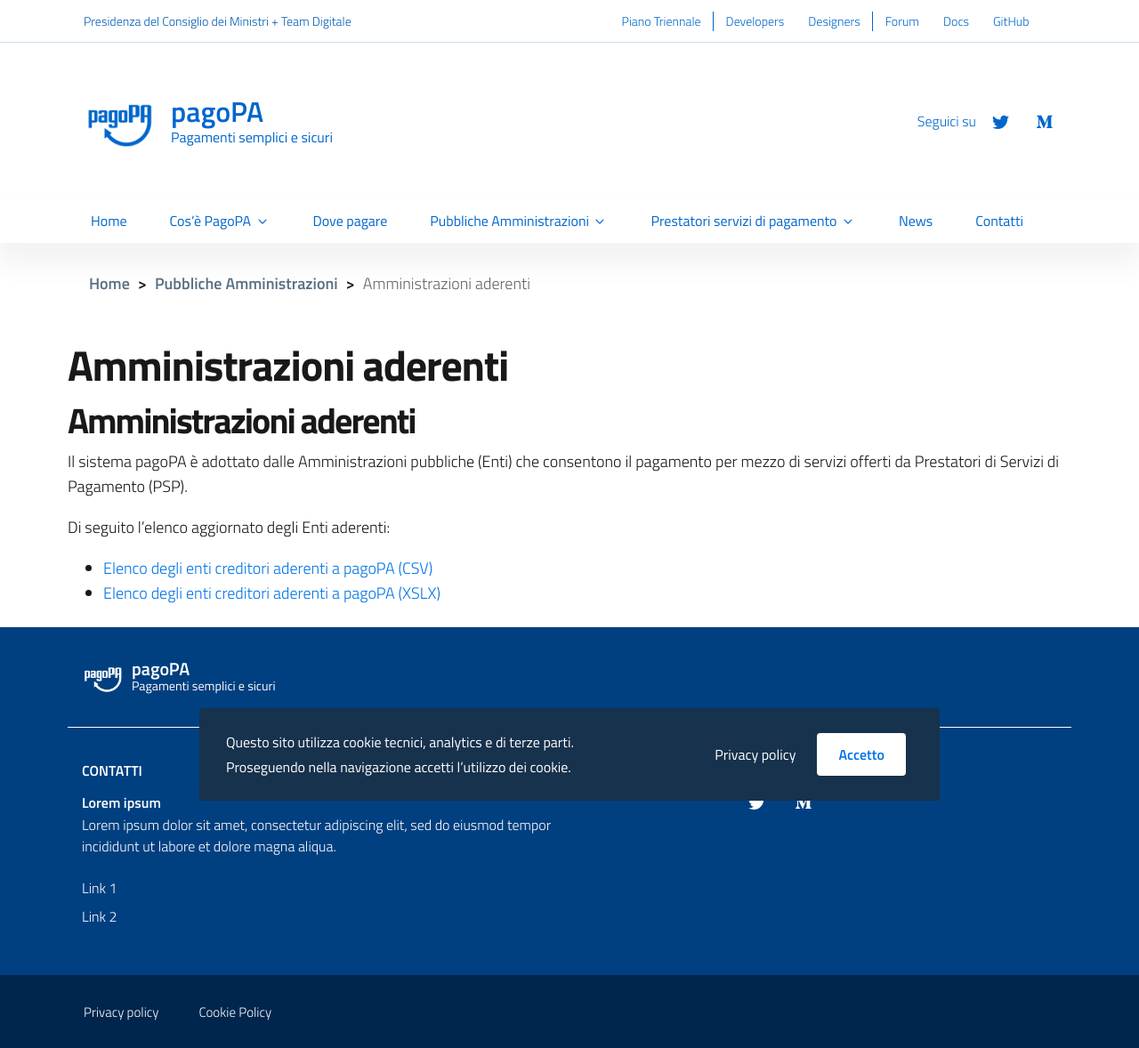
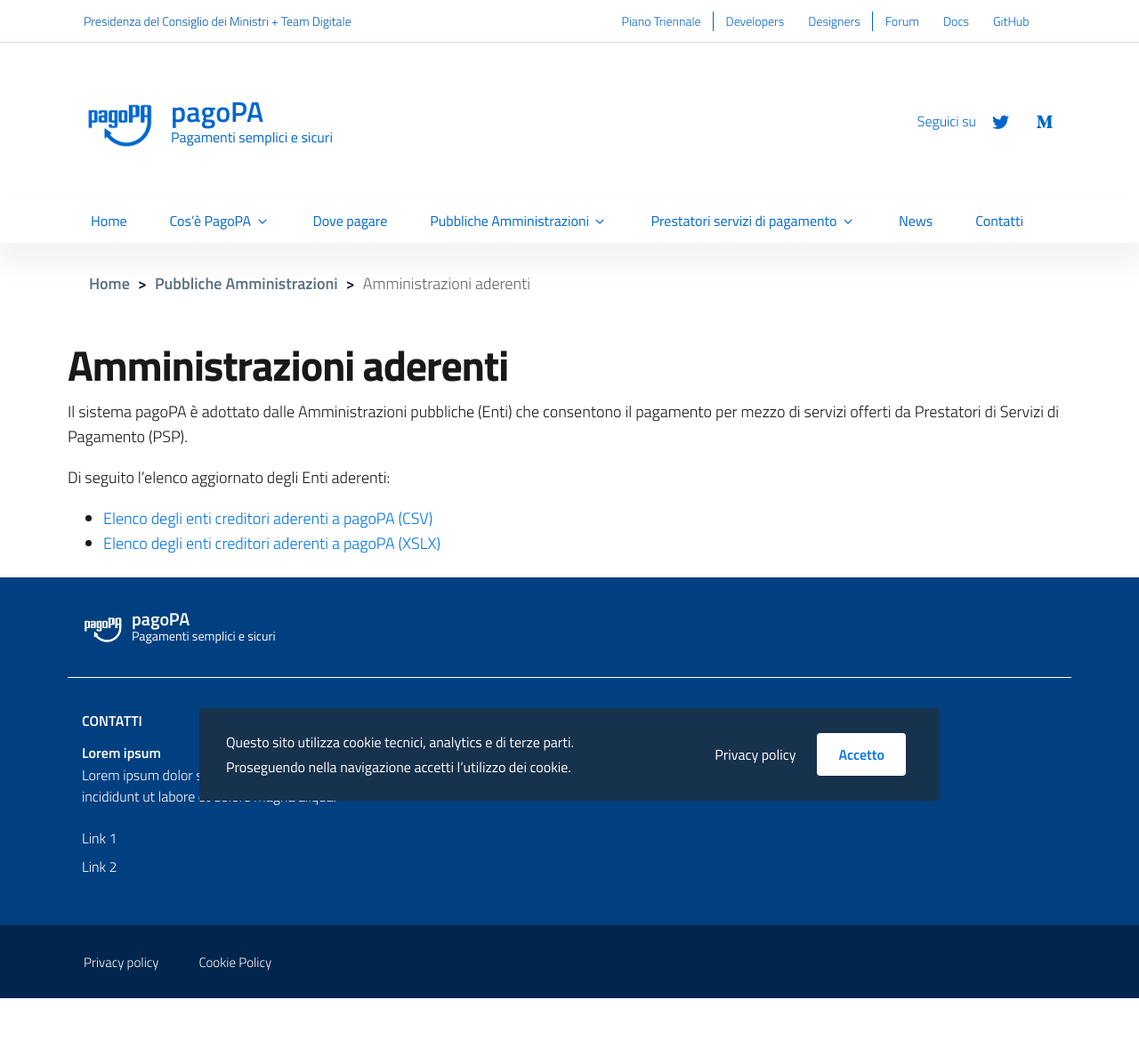
Before and after one commit to pagopa/site-pagopa.gov.it, a Jekyll site: the page built from it/pubbliche-amministrazioni-amministrazioni-aderenti.md, in a window 1280 px wide. Shown: the whole page at 89% size. Built offline with Jekyll 4.4.1, drawn with Linux system fonts in a browser that asks for light colours; after the commit the page ends 1122 px from its top, so only the background shows below that.

Commit message:
Update pubbliche-amministrazioni-amministrazioni-aderenti.md

```diff
--- a/it/pubbliche-amministrazioni-amministrazioni-aderenti.md
+++ b/it/pubbliche-amministrazioni-amministrazioni-aderenti.md
@@ -12,8 +12,6 @@
   - /pubbliche-amministrazioni: Pubbliche Amministrazioni
 ---
 
-## Amministrazioni aderenti
-
 Il sistema pagoPA è adottato dalle Amministrazioni pubbliche (Enti) che consentono il pagamento per mezzo di servizi offerti da Prestatori di Servizi di Pagamento (PSP).
 
 Di seguito l’elenco aggiornato degli Enti aderenti:
```
